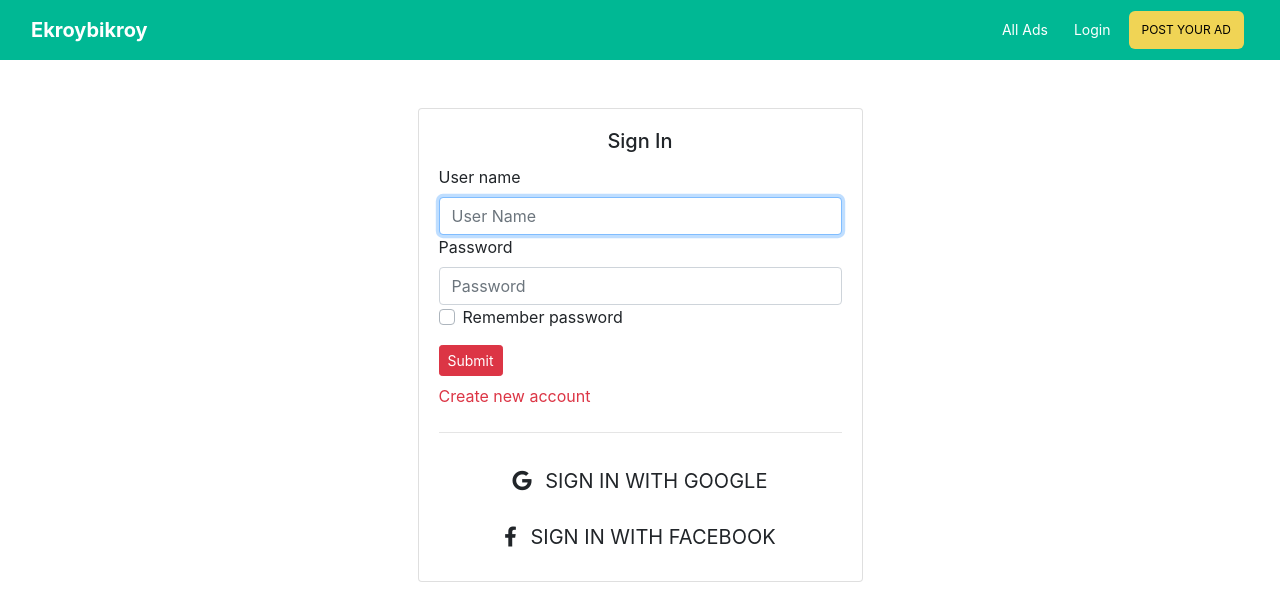
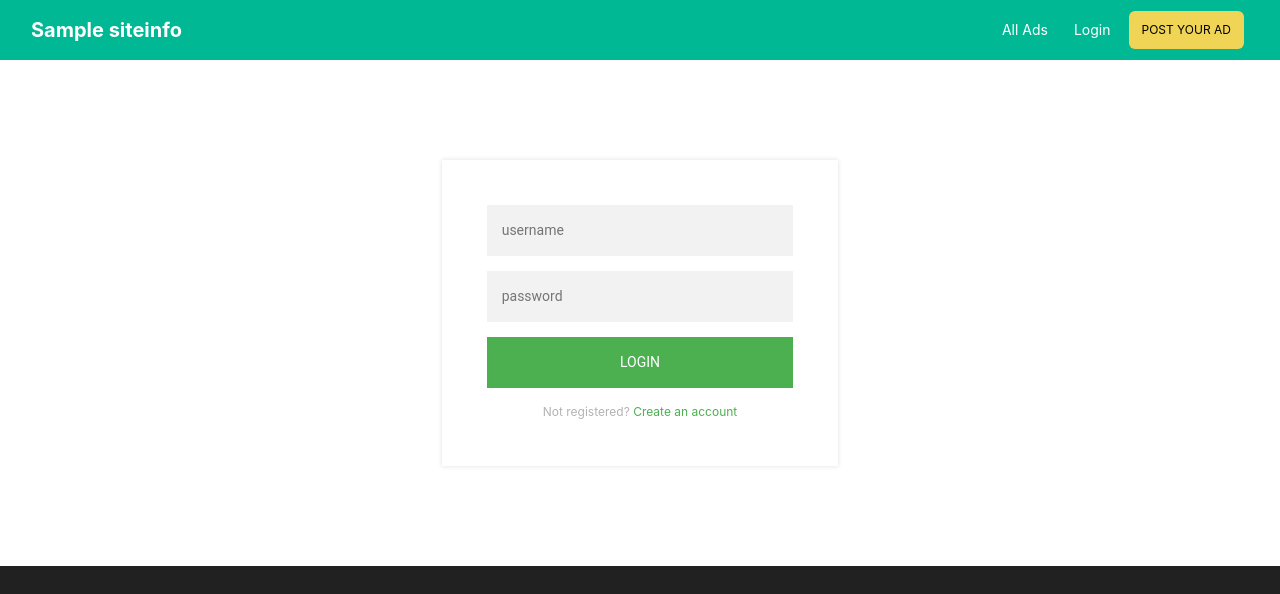
Before and after one commit to shahmedme/ekroybikroy, a Django app: page /login/ in a window 1280 px wide. Shown: the top 594 px of the page. Run offline with Django 3.2, Linux system fonts and the light colour scheme; tables that the repository leaves empty hold one stand-in row (values such as "Sample post"); style sheets or scripts are compiled from the project's sources; some libraries are stand-ins or nearby versions; grey boxes are pictures that could not be loaded.

Commit message:
refactor: Redesigned Login, Register Page
- Redesigned login, register page
- Added new context preprocessor
- Added favicon

```diff
--- /dev/null
+++ b/account/static/account/css/style.css
@@ -0,0 +1,102 @@
+.login-area {
+    margin-top: 100px;
+}
+
+.form {
+    position: relative;
+    z-index: 1;
+    background: #FFFFFF;
+    /* max-width: 360px; */
+    margin: 0 auto 100px;
+    padding: 45px;
+    text-align: center;
+    box-shadow: 0 0 5px 0 rgba(0, 0, 0, 0.12);
+}
+
+.form input {
+    font-family: "Roboto", sans-serif;
+    outline: 0;
+    background: #f2f2f2;
+    width: 100%;
+    border: 0;
+    margin: 0 0 15px;
+    padding: 15px;
+    box-sizing: border-box;
+    font-size: 14px;
+}
+
+.form button {
+    font-family: "Roboto", sans-serif;
+    text-transform: uppercase;
+    outline: 0;
+    background: #4CAF50;
+    width: 100%;
+    border: 0;
+    padding: 15px;
+    color: #FFFFFF;
+    font-size: 14px;
+    -webkit-transition: all 0.3 ease;
+    transition: all 0.3 ease;
+    cursor: pointer;
+}
+
+.form button:hover,
+.form button:active,
+.form button:focus {
+    background: #43A047;
+}
+
+.form .message {
+    margin: 15px 0 0;
+    color: #b3b3b3;
+    font-size: 12px;
+}
+
+.form .message a {
+    color: #4CAF50;
+    text-decoration: none;
+}
+
+.form .register-form {
+    display: none;
+}
+
+.container {
+    position: relative;
+    z-index: 1;
+    margin: 0 auto;
+}
+
+.container:before,
+.container:after {
+    content: "";
+    display: block;
+    clear: both;
+}
+
+.container .info {
+    margin: 50px auto;
+    text-align: center;
+}
+
+.container .info h1 {
+    margin: 0 0 15px;
+    padding: 0;
+    font-size: 36px;
+    font-weight: 300;
+    color: #1a1a1a;
+}
+
+.container .info span {
+    color: #4d4d4d;
+    font-size: 12px;
+}
+
+.container .info span a {
+    color: #000000;
+    text-decoration: none;
+}
+
+.container .info span .fa {
+    color: #EF3B3A;
+}
--- /dev/null
+++ b/account/templates/account/login.html
@@ -0,0 +1,30 @@
+{% extends 'main/base.html' %}
+{% load static %}
+
+{% block meta %}
+<title>Login | Ekroybikroy</title>
+{% endblock %}
+
+{% block styles %}
+<link rel="stylesheet" href="{% static 'account/css/style.css' %}">
+{% endblock %}
+
+{% block body %}
+<div class="login-area">
+  <div class="container-fluid">
+    <div class="row">
+      <div class="col-md-4 mx-auto">
+        <div class="form">
+          <form class="login-form" method="post">
+            {% csrf_token %}
+            <input type="text" name="username" placeholder="username" />
+            <input type="password" name="password" placeholder="password" />
+            <button>login</button>
+            <p class="message">Not registered? <a href="{% url 'signup-page' %}">Create an account</a></p>
+          </form>
+        </div>
+      </div>
+    </div>
+  </div>
+</div>
+{% endblock %}
--- a/account/templates/account/logins.html
+++ /dev/null
@@ -1,54 +0,0 @@
-{% extends 'main/base.html' %}
-
-
-
-{% block body %}
-
-  <!-- This snippet uses Font Awesome 5 Free as a dependency. You can download it at fontawesome.io! -->
-
-<body>
-  <div class="container">
-    <div class="row">
-      <div class="col-sm-9 col-md-7 col-lg-5 mx-auto">
-        <div class="card card-signin my-5">
-          <div class="card-body">
-            <h5 class="card-title text-center">Sign In</h5>
-            <form class="form-signin" method="POST">
-
-            {% csrf_token %}
-              <div class="form-label-group">
-                <label for="inputName">User name</label>
-                <input type="text" id="inputName" class="form-control" placeholder="User Name" name="user_name" required autofocus>
-              </div>
-
-              <div class="form-label-group">
-                <label for="inputPassword">Password</label>
-                <input type="password" id="inputPassword" class="form-control" placeholder="Password" name="user_password" required>
-              </div>
-
-                <div class="custom-control custom-checkbox mb-3">
-                <input type="checkbox" class="custom-control-input" id="customCheck1">
-                <label class="custom-control-label" for="customCheck1">Remember password</label>
-              </div>
-              {% comment %} <input class="btn btn-lg btn-primary btn-block text-uppercase" type="submit"> {% endcomment %}
-
-              <input class="btn btn-large btn-danger btn-sm" type="submit">
-              <div class="mt-2">
-
-                <a class="text-danger" href="{% url 'signup-page' %}">Create new account</a>
-
-              </div>
-
-
-              <hr class="my-4">
-              <button class="btn btn-lg btn-google btn-block text-uppercase" type="submit"><i class="fab fa-google mr-2"></i> Sign in with Google</button>
-              <button class="btn btn-lg btn-facebook btn-block text-uppercase" type="submit"><i class="fab fa-facebook-f mr-2"></i> Sign in with Facebook</button>
-            </form>
-          </div>
-        </div>
-      </div>
-    </div>
-  </div>
-</body>
-
-{% endblock %}
--- a/account/views.py
+++ b/account/views.py
@@ -14,8 +14,8 @@ def profile(request):
 
 def login_fn(request):
     if request.method == 'POST':
-        userName = request.POST['user_name']
-        password = request.POST['user_password']
+        userName = request.POST['username']
+        password = request.POST['password']
         user = authenticate(username=userName, password=password)
 
         if user is not None:
@@ -26,32 +26,36 @@ def login_fn(request):
                 request, 'invalid info please make sure username & password')
             return redirect('/login')
     else:
-        return render(request, 'account/logins.html')
+        return render(request, 'account/login.html')
 
 
 def signup(request):
+    ''' This function creates an user account '''
 
     if request.method == 'POST':
+        first_name = request.POST['first_name']
+        last_name = request.POST['last_name']
+        username = request.POST['username']
         email = request.POST['email']
-        user_name = request.POST['user_name']
-        first_name = request.POST['f-name']
-        last_name = request.POST['l-name']
         password1 = request.POST['password1']
         password2 = request.POST['password2']
+
+        print('sign up function is called')
+
         if password1 == password2:
-            if User.objects.filter(username=user_name).exists():
+            if User.objects.filter(username=username).exists():
                 messages.info(request, 'Username is taken')
 
             elif User.objects.filter(email=email).exists():
                 messages.info(request, 'email is taken')
 
             else:
-                user = User.objects.create_user(
-                    username=user_name, email=email, password=password1, first_name=first_name, last_name=last_name)
+                User.objects.create_user(
+                    username=username, email=email, password=password1, first_name=first_name, last_name=last_name)
                 return redirect('login-page')
-        else:
-            print("password not matching")
+
         return redirect('signup-page')
+
     else:
         return render(request, 'account/signup.html')
 
--- /dev/null
+++ b/main/context_processors.py
@@ -0,0 +1,23 @@
+import datetime
+from main.models import SiteInfo
+
+
+def get_current_year_to_context(request):
+    current_datetime = datetime.datetime.now()
+
+    return {
+        'current_year': current_datetime.year
+    }
+
+
+def get_site_info(request):
+    site_info = SiteInfo.objects.all()
+
+    if len(site_info) == 0:
+        return {
+            'site_info': None
+        }
+    else:
+        return {
+            'site_info': site_info[0]
+        }
--- a/main/templates/main/base.html
+++ b/main/templates/main/base.html
@@ -13,6 +13,8 @@
     {% endblock %}
 </head>
 
+{% if site_info %}
+
 <body>
     {% include 'main/partials/navbar.html' %}
 
@@ -26,5 +28,8 @@
     {% block scripts %}
     {% endblock %}
 </body>
+{% else %}
+{% include 'main/setup.html' %}
+{% endif %}
 
 </html>
--- a/main/templates/main/partials/footer.html
+++ b/main/templates/main/partials/footer.html
@@ -37,7 +37,7 @@
         </div>
         <div class="mx-5 footer-bottom">
             <p class="text-center">
-                &copy; 2020 {{ site_info.name }}. All rights reserved.
+                &copy; {{ current_year }} {{ site_info.name }}. All rights reserved.
             </p>
         </div>
     </div>
--- a/main/templates/main/partials/meta.html
+++ b/main/templates/main/partials/meta.html
@@ -1,2 +1,5 @@
+{% load static %}
+
 <meta charset="UTF-8">
 <meta name="viewport" content="width=device-width, initial-scale=1.0">
+<link rel="shortcut icon" href="{% static 'img/favicon.png' %}" type="image/x-icon">
--- a/main/templates/main/partials/navbar.html
+++ b/main/templates/main/partials/navbar.html
@@ -2,7 +2,7 @@
 
 <nav class="navbar navbar-expand-lg py-3">
     <div class="container-fluid">
-        <a class="navbar-brand" href="/">Ekroybikroy</a>
+        <a class="navbar-brand" href="/">{{ site_info.name }}</a>
         <button class="navbar-toggler" type="button" data-toggle="collapse" data-target="#navbarSupportedContent"
             aria-controls="navbarSupportedContent" aria-expanded="false" aria-label="Toggle navigation">
             <span class="navbar-toggler-icon"></span>
--- a/main/urls.py
+++ b/main/urls.py
@@ -6,4 +6,5 @@ urlpatterns = [
     path('details/id=<int:id>', views.postDetails, name='post-details'),
     path('posts/', views.category, name='category'),
     path('add-post/', views.add_post, name='add-post'),
+    path('setup-site/', views.setup_site, name='setup-site')
 ]
--- a/static/css/utils/_global.scss
+++ b/static/css/utils/_global.scss
@@ -1,6 +1,7 @@
 body {
 	background: #eeeeee;
 	font-family: "Open Sans", sans-serif;
+	// overflow-y: hidden;
 }
 
 a {
```
Also changed, not shown: account/templates/account/signup.html (+29 -58 lines), ekroybikroy/settings.py (+8 -6 lines), main/templates/main/setup.html (+16 -17 lines), main/views.py (+17 -17 lines), static/img/favicon.png (added), 2 other files.
